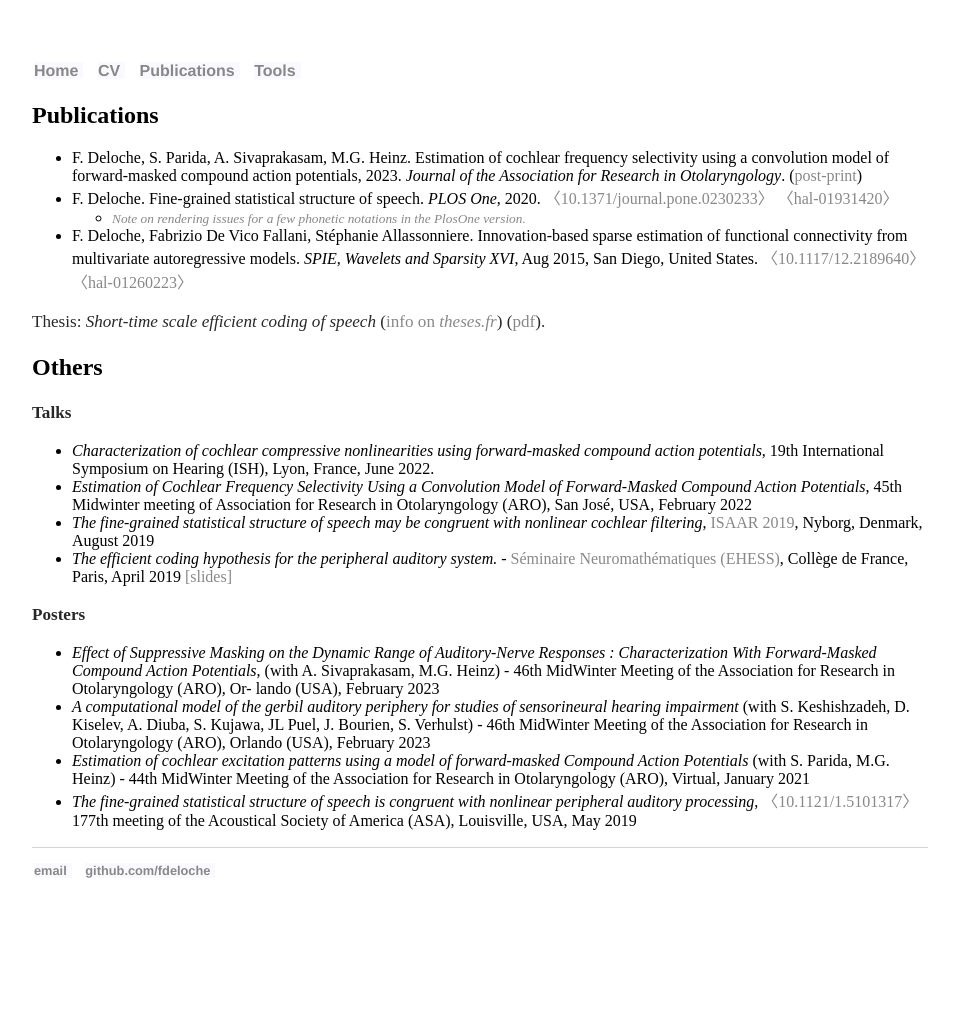
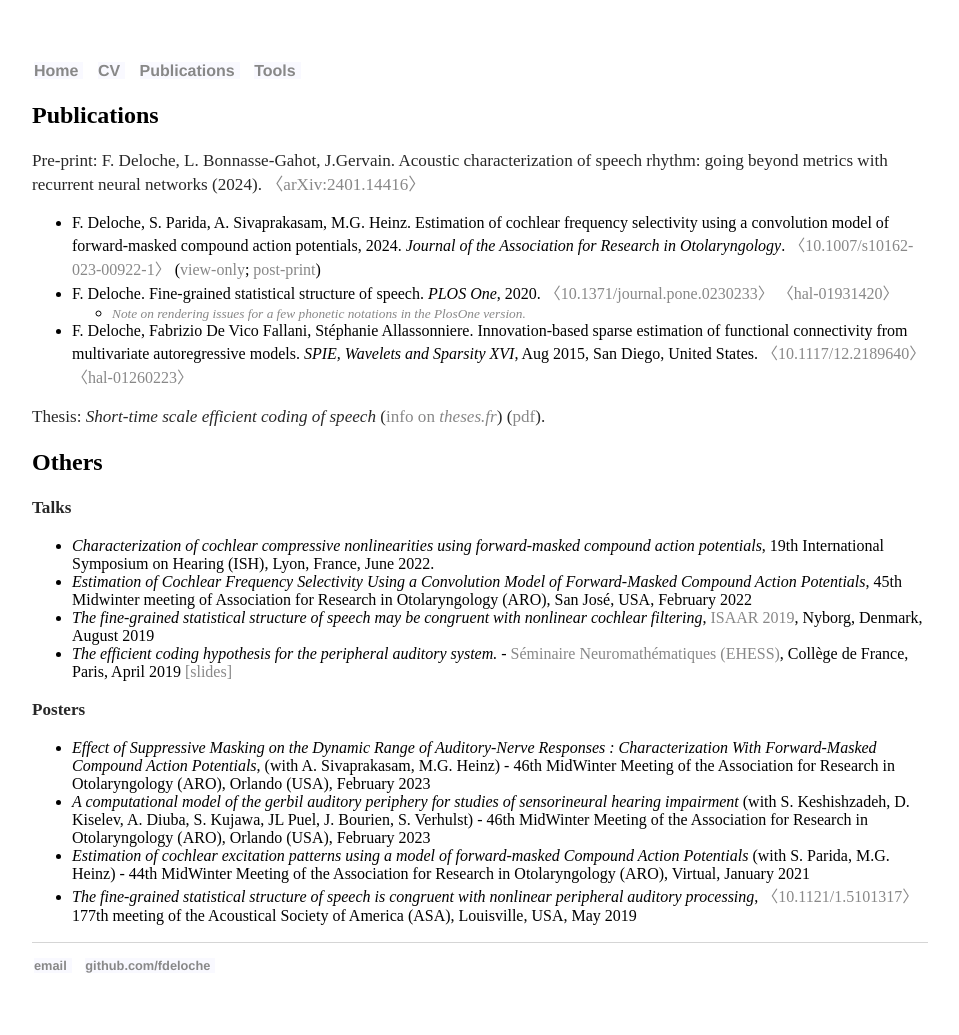
Before and after one commit to fdeloche/fdeloche.github.io, a Jekyll site: the page built from Publications.html, in a window 1280 px wide. Shown: the whole page, without its empty margins (160-1119 px from the left). Built offline with Jekyll 4.4.1, drawn with Linux system fonts in a browser that asks for light colours; before the commit the page ends 940 px from its top, so only the background shows below that.

Commit message:
m update publications

```diff
--- a/Publications.html
+++ b/Publications.html
@@ -5,8 +5,10 @@ title: François Deloche - CV
 <div class="maindiv">
 <h2>Publications</h2>
 <p>
+Pre-print: F. Deloche, L. Bonnasse-Gahot, J.Gervain. Acoustic characterization of speech rhythm: going
+beyond metrics with recurrent neural networks (2024). <a target="_blank" href="https://doi.org/10.48550/arXiv.2401.14416">〈arXiv:2401.14416〉</a>
 <ul>
-<li> F. Deloche, S. Parida, A. Sivaprakasam, M.G. Heinz. Estimation of cochlear frequency selectivity using a convolution model of forward-masked compound action potentials, 2023. <i>Journal of the Association for Research in Otolaryngology</i>. (<a href='/files/fmaskedCAP_postprint.pdf'>post-print</a>)
+<li> F. Deloche, S. Parida, A. Sivaprakasam, M.G. Heinz. Estimation of cochlear frequency selectivity using a convolution model of forward-masked compound action potentials, 2024. <i>Journal of the Association for Research in Otolaryngology</i>.  <a target="_blank" href="https://doi.org/10.1007/s10162-023-00922-1">〈10.1007/s10162-023-00922-1〉</a>   (<a href='https://rdcu.be/dw2cj'>view-only</a>; <a href='/files/fmaskedCAP_postprint.pdf'>post-print</a>)
 <!-- Pre-print (not peer-reviewed) available on bioarxiv: <a href='https://www.biorxiv.org/content/10.1101/2022.04.15.487700v1'>10.1101/2022.04.15.487700</a> -->
 </li>
 
@@ -54,8 +56,7 @@ congruent with nonlinear cochlear filtering</i>, <a href="https://www.isaar.eu/"
 
 
 <li> <i>Effect of Suppressive Masking on the Dynamic Range of Auditory-Nerve Responses : Characterization With Forward-Masked Compound Action Potentials</i>, (with A. Sivaprakasam, M.G.
-Heinz) - 46th MidWinter Meeting of the Association for Research in Otolaryngology (ARO), Or-
-lando (USA), February 2023 </li>
+Heinz) - 46th MidWinter Meeting of the Association for Research in Otolaryngology (ARO), Orlando (USA), February 2023 </li>
 
 <li> <i> A computational model of the gerbil auditory periphery for studies of sensorineural hearing impairment </i> (with S. Keshishzadeh, D. Kiselev, A. Diuba, S. Kujawa, JL Puel, J. Bourien,
 S. Verhulst) - 46th MidWinter Meeting of the Association for Research in Otolaryngology (ARO),
--- a/index.html
+++ b/index.html
@@ -8,7 +8,7 @@ title: François Deloche - Personal page
 <h3>François Deloche - Personal page</h3>
 
 <p><i>About me:</i> I am a postdoctoral researcher and member of the <a href='https://www.waves.intec.ugent.be/hearing-technology'>Hearing Technology
-Lab</a> at Ghent University. I am currently working on transmission-line models to describe functional aspects of cochlear mechanics and the auditory periphery. My (broad) research interests are in: computational neuroscience (study of sensory systems), computational models of
+Lab</a> at Ghent University. My research work is centered around computational modeling of the cochlea and the auditory periphery, with a current focus on transmission-line models. My (broad) research interests are in: computational neuroscience (study of sensory systems), computational models of
 the peripheral auditory system, non-linear cochlear signal processing, auditory neurophysiology (in particular: the auditory nerve compound action potential). I also conducted a research project on the modeling of speech rhythm perception using deep neural networks.
 
 <br>
```
Also changed, not shown: 1 other file.
